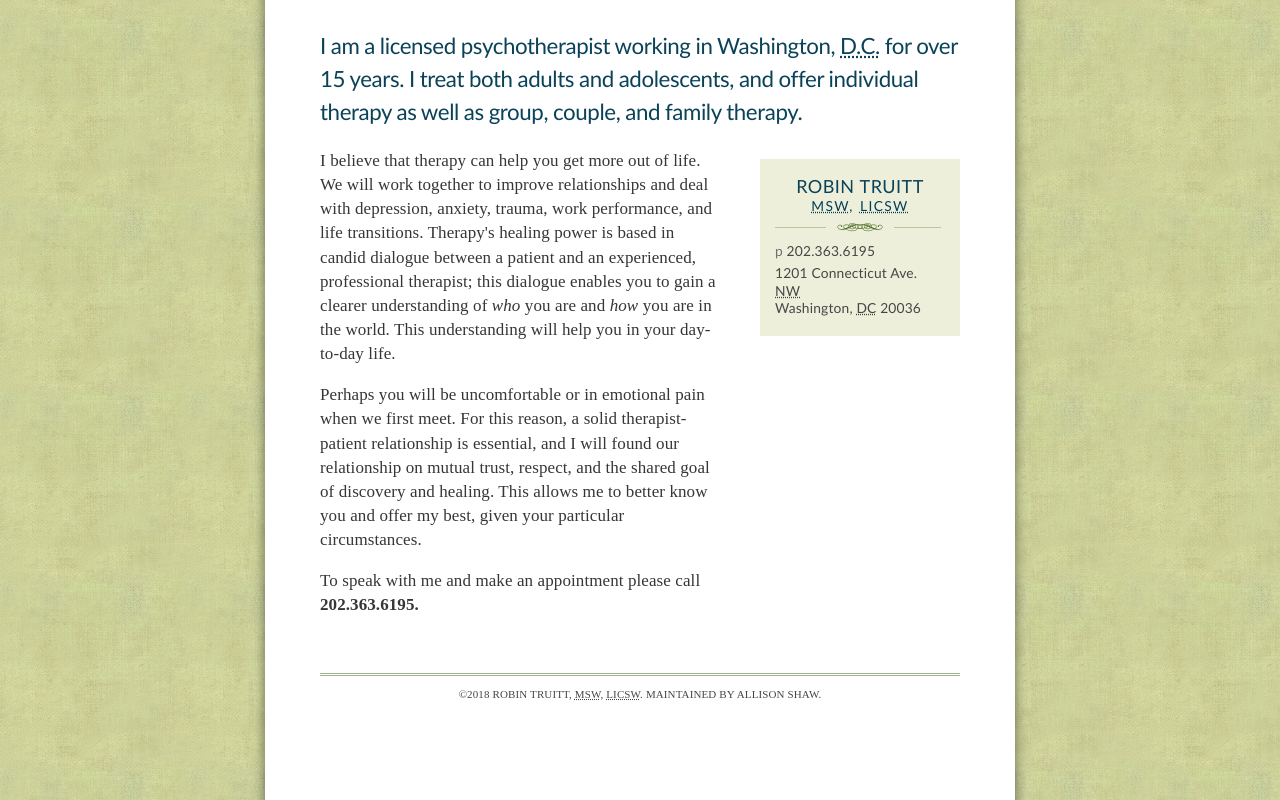
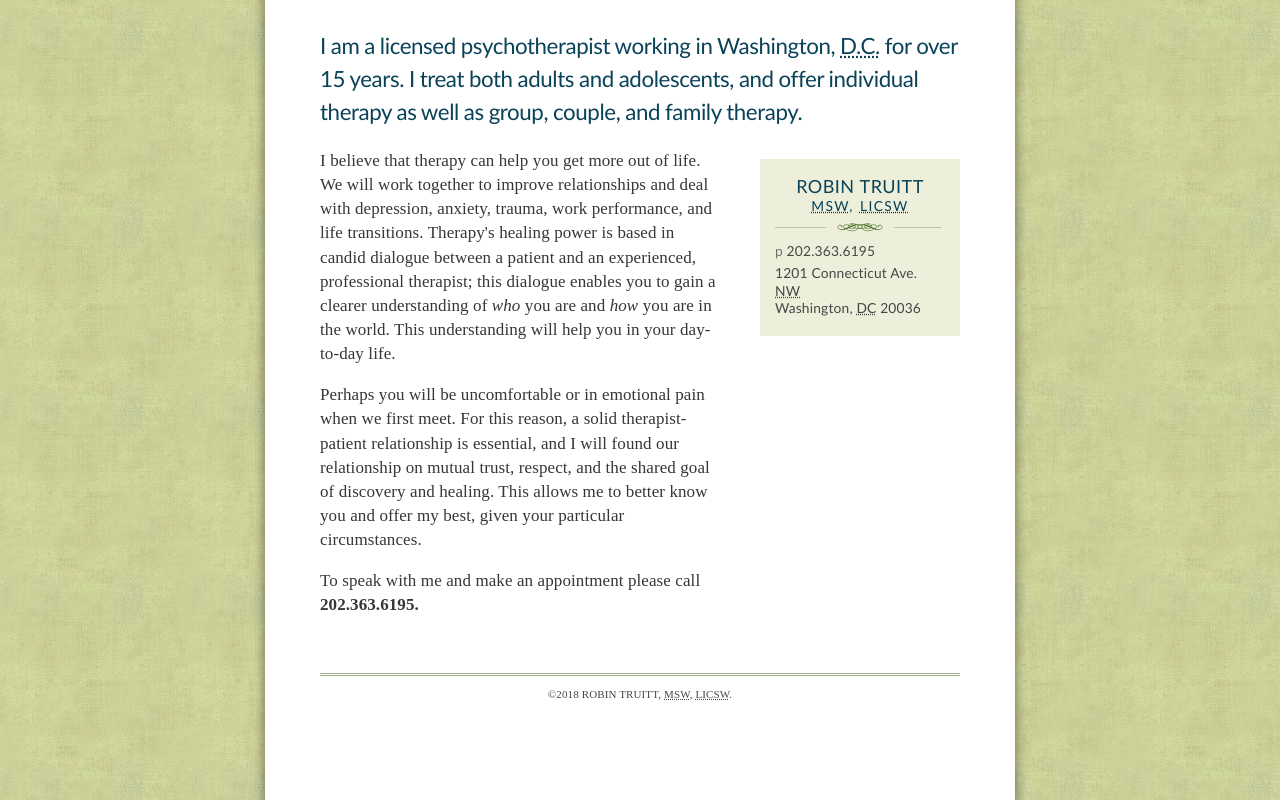
Before and after one commit to robintruitt/robin-truitt-website, a plain HTML site: page index.html in a window 1280 px wide. Shown: the part 178-978 px from the top of the page. Drawn offline with Linux system fonts and the light colour scheme.

```diff
--- a/index.html
+++ b/index.html
@@ -61,7 +61,7 @@
 
     <div class="footer">
 	    <p class="copyright">
-	    &copy;<script type="text/javascript">  document.write(new Date().getFullYear()); </script> Robin Truitt, <abbr title="Masters in Social Work">MSW</abbr>, <abbr title="Licensed Social Worker">LICSW</abbr>. Maintained by Allison Shaw.</p>
+	    &copy;<script type="text/javascript">  document.write(new Date().getFullYear()); </script> Robin Truitt, <abbr title="Masters in Social Work">MSW</abbr>, <abbr title="Licensed Social Worker">LICSW</abbr>.</p>
     </div>
 
 </div>
```
